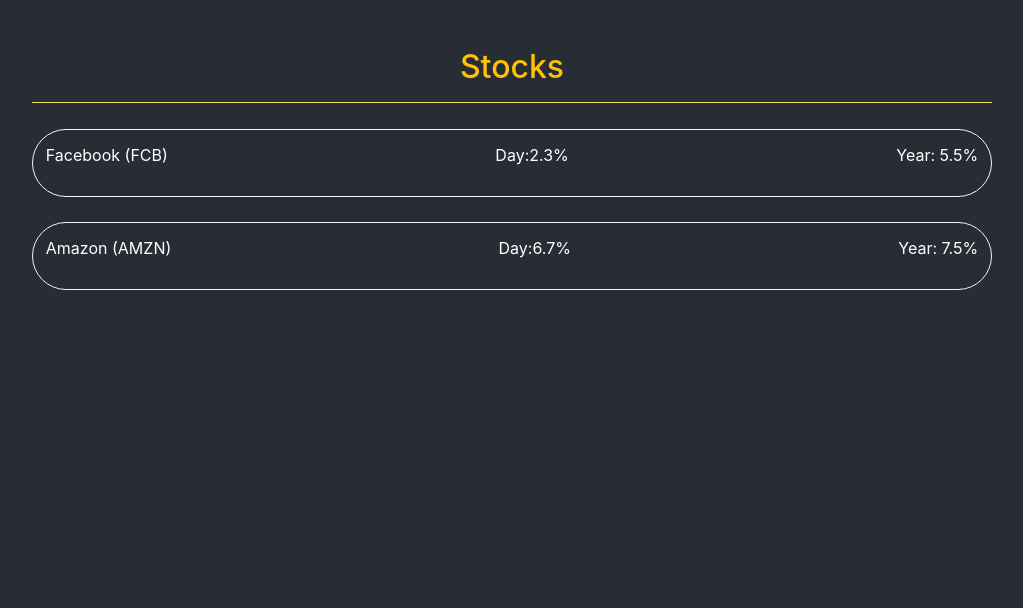
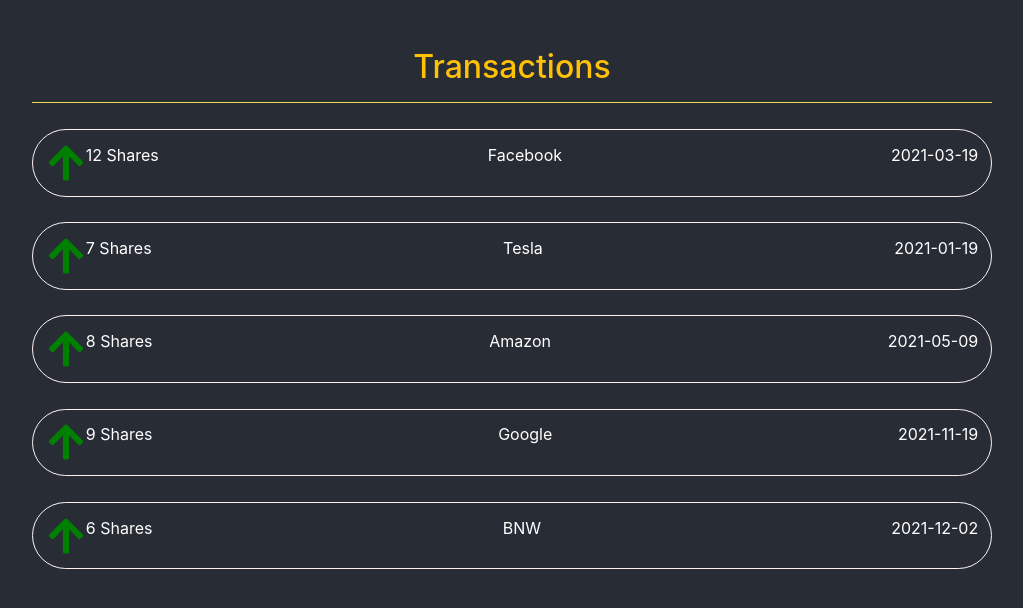
Before and after one commit to HawkieOne/StockNoobReact, a React (Create React App) app: page / in a window 1280 px wide. Shown: the top 608 px of the page, without its empty margins (128-1151 px from the left). Built offline with nearby package versions, Linux system fonts and the light colour scheme.

Commit message:
Added Stock and TransactionList

```diff
--- a/package.json
+++ b/package.json
@@ -3,6 +3,9 @@
   "version": "0.1.0",
   "private": true,
   "dependencies": {
+    "@fortawesome/fontawesome-svg-core": "^1.2.35",
+    "@fortawesome/free-solid-svg-icons": "^5.15.3",
+    "@fortawesome/react-fontawesome": "^0.1.14",
     "@testing-library/jest-dom": "^5.12.0",
     "@testing-library/react": "^11.2.6",
     "@testing-library/user-event": "^12.8.3",
@@ -14,6 +17,7 @@
     "react-bootstrap": "^1.6.0",
     "react-dom": "^17.0.2",
     "react-helmet": "^6.1.0",
+    "react-icons": "^4.2.0",
     "react-moment": "^1.1.1",
     "react-router-dom": "^5.2.0",
     "react-scripts": "^4.0.3",
--- a/src/App.js
+++ b/src/App.js
@@ -1,6 +1,8 @@
 import './App.css';
 import {Helmet} from "react-helmet";
 import StockList from './components/StockList';
+// import TranscationItem from './components/TranscationItem';
+import TransactionList from './components/TransactionList';
 
 function App() {
 
@@ -29,7 +31,7 @@
       {/* <header className="App-header" onClick={api}>
         Hello
       </header> */}
-      <StockList/>
+      <TransactionList/>
     </div>
   );
 }
--- a/src/components/StockItem.js
+++ b/src/components/StockItem.js
@@ -1,6 +1,6 @@
 import React from 'react'
 import 'bootstrap/dist/css/bootstrap.min.css';
-import './Stock.css'
+import './StockItem.css'
 
 
 function StockItem(props) {
--- /dev/null
+++ b/src/components/TransactionList.js
@@ -0,0 +1,29 @@
+import React from 'react'
+import TranscationItem from  './TranscationItem';
+
+
+function TransactionList() {
+
+    const transactions = [
+        {shares: "12", name: "Facebook", date:"2021-03-19"},
+        {shares: "7", name: "Tesla", date:"2021-01-19"},
+        {shares: "8", name: "Amazon", date:"2021-05-09"},
+        {shares: "9", name: "Google", date:"2021-11-19"},
+        {shares: "6", name: "BNW", date:"2021-12-02"}
+    ]
+    return (
+        <>
+            <div>
+                <div>
+                    <h2 className="mt-5 text-warning">Transactions</h2>
+                </div>
+                <hr className="w-75 hrTag"></hr>
+                {transactions.map((transactions, i) => (
+                    <TranscationItem shares={transactions.shares} name={transactions.name} date={transactions.date}/>
+                ))}
+            </div>
+        </>
+    )
+}
+
+export default TransactionList
--- /dev/null
+++ b/src/components/TranscationItem.css
@@ -0,0 +1,27 @@
+body {
+  background-color: #282c34;
+}
+
+.hrTag {
+  border-color: #f2d658;
+}
+
+.transc_Item {
+  margin: auto;
+  margin-top: 2%;
+  padding: 1%;
+  border: 1px solid rgb(252, 242, 242);
+  color: white;
+  border-radius: 40px;
+}
+
+.Tr_item {
+  display: flex;
+  flex-direction: row;
+  justify-content: space-between;
+}
+
+.Tr_itemShare {
+  display: flex;
+  flex-direction: row;
+}
--- /dev/null
+++ b/src/components/TranscationItem.js
@@ -0,0 +1,25 @@
+import React from 'react'
+import {FaArrowUp, FaArrowDown} from "react-icons/fa"
+import './TranscationItem.css'
+
+function TranscationItem(props) {
+
+    return (
+        <>
+            <div>
+                <div className="w-75 transc_Item">
+                    <div className="Tr_item">
+                        <div className="Tr_itemShare">
+                            <FaArrowUp size="2.5em" color="green"/>
+                            <p>{props.shares} Shares</p>
+                        </div>
+                        <p>{props.name}</p>
+                        <p>{props.date}</p>
+                    </div>
+                </div>
+            </div>
+        </>
+    )
+}
+
+export default TranscationItem
```
Also changed, not shown: src/components/StockItem.css (renamed from src/components/Stock.css), src/components/Transaction.js (deleted), 1 other file (tests, documents, lock files or other folders).
